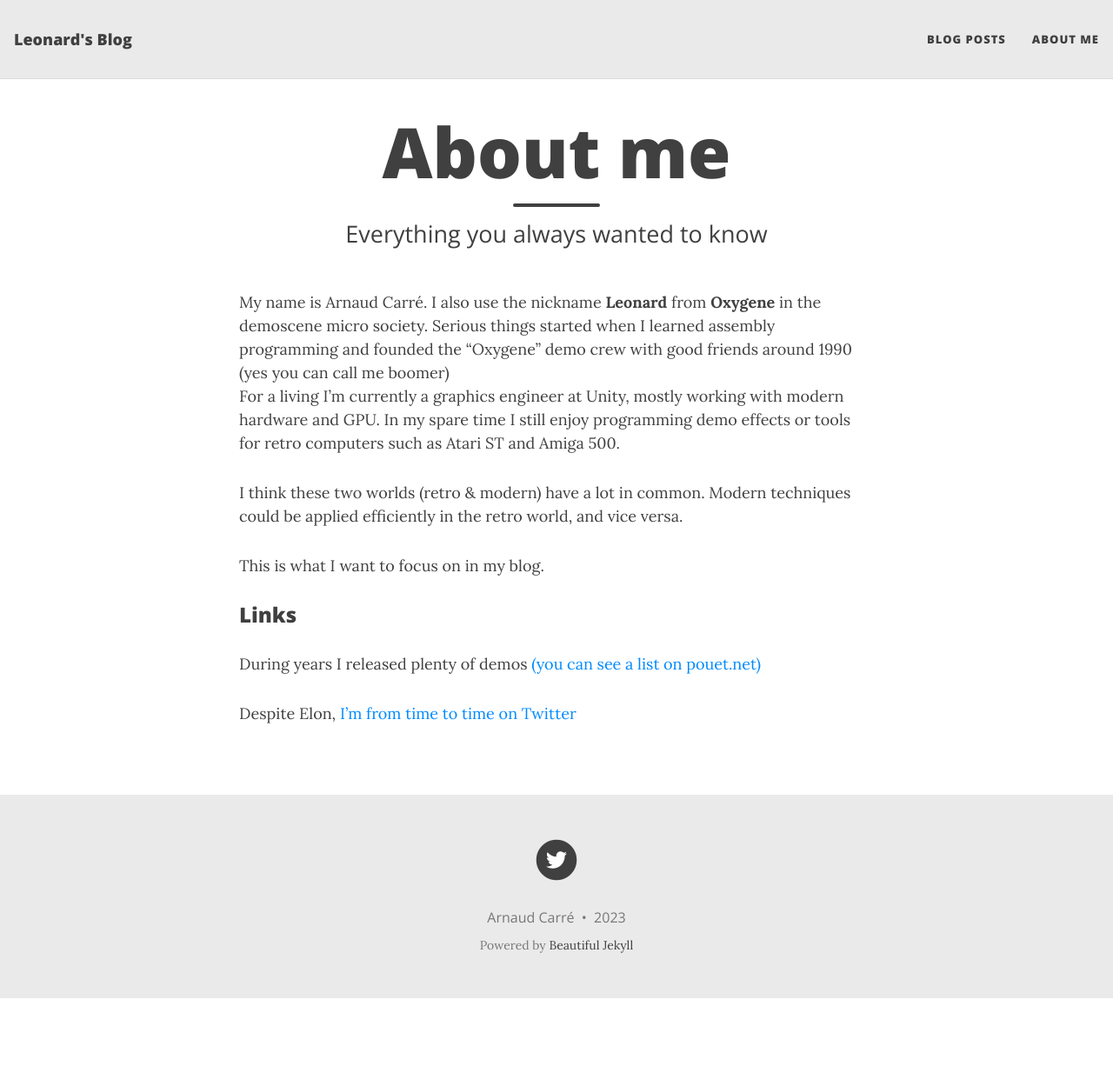
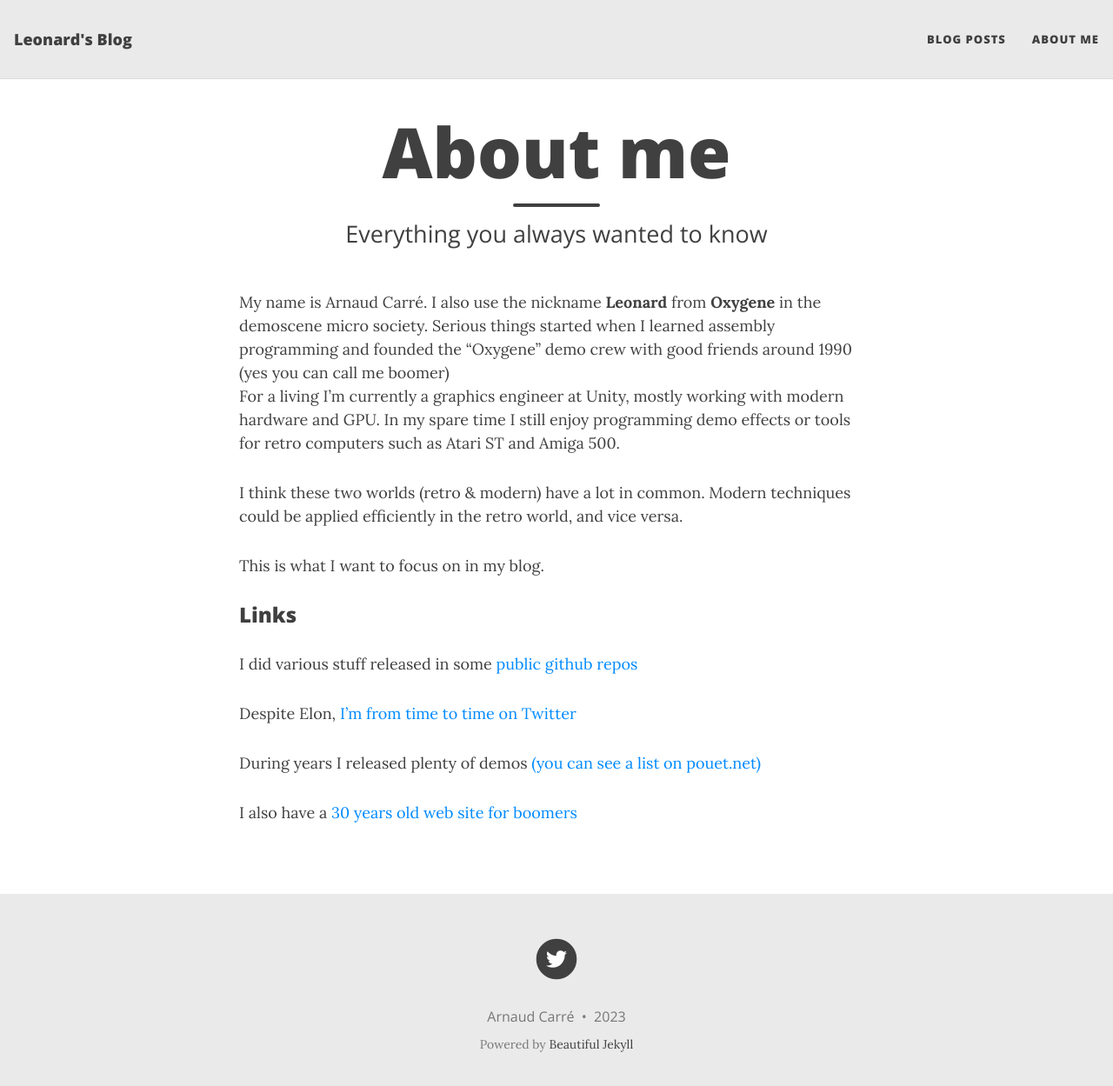
Before and after one commit to arnaud-carre/arnaud-carre.github.io, a Jekyll site: the page built from aboutme.md, in a window 1280 px wide and 1262 px high. Shown: the top 1249 px of the window at 87% size. Built offline with Jekyll 4.4.1, drawn with Linux system fonts in a browser that asks for light colours; nearby versions of some CDN libraries.

Commit message:
wrong file

```diff
--- a/aboutme.md
+++ b/aboutme.md
@@ -13,6 +13,10 @@ This is what I want to focus on in my blog.
 
 ### Links
 
+I did various stuff released in some <a href="https://github.com/arnaud-carre/" target="_blank">public github repos</a>
+
+Despite Elon, <a href="https://twitter.com/leonard_coder" target="_blank">I'm from time to time on Twitter</a>
+
 During years I released plenty of demos <a href="https://www.pouet.net/user.php?who=845&show=credits" target="_blank">(you can see a list on pouet.net)</a>
 
-Despite Elon, <a href="https://twitter.com/leonard_coder" target="_blank">I'm from time to time on Twitter</a>
+I also have a <a href="http://leonard.oxg.free.fr/" target="_blank">30 years old web site for boomers</a>
```
